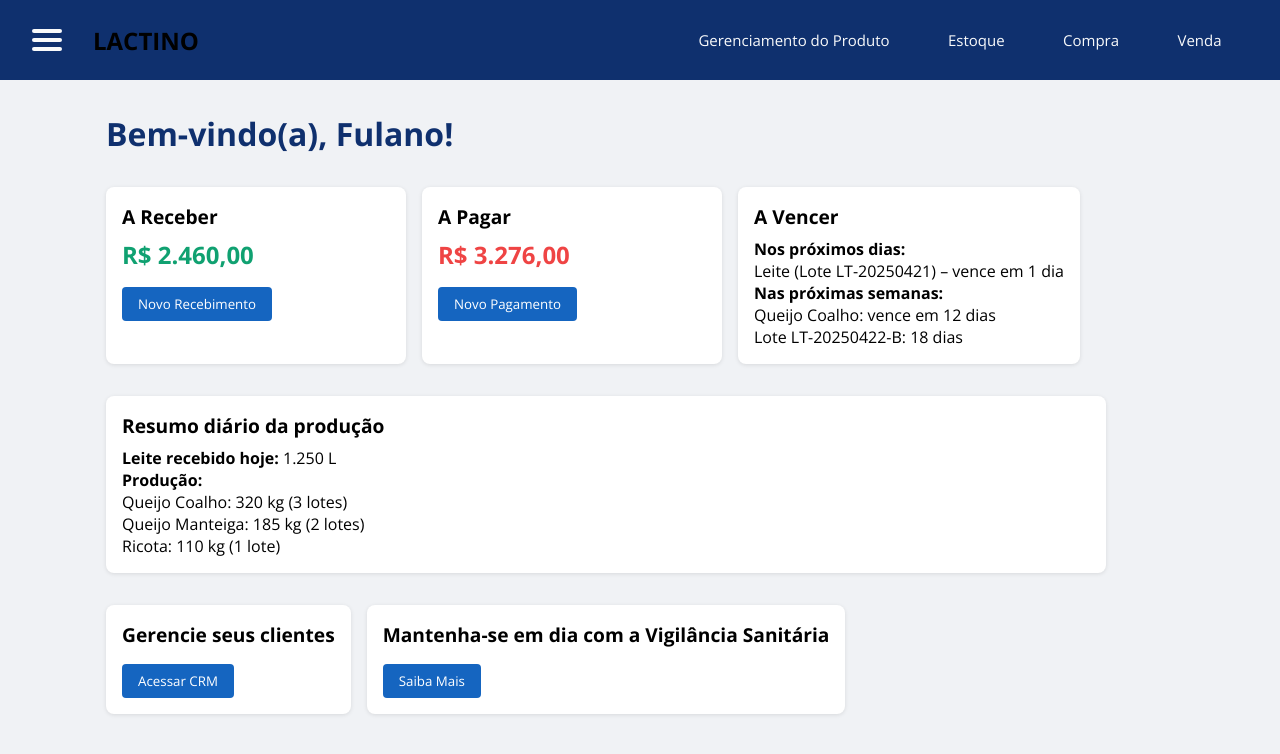
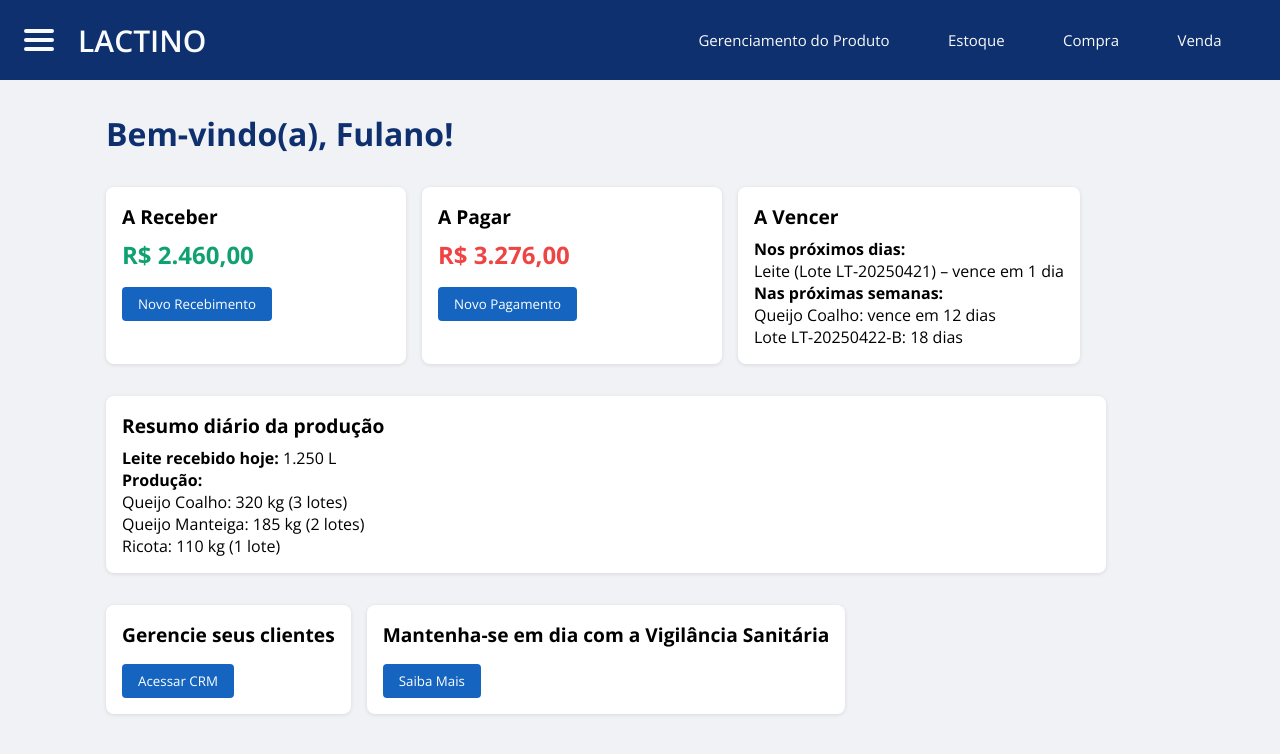
Before and after one commit to the-boys-technology/lactino-frontend, a React (Vite) app: page / in a window 1280 px wide. Shown: the top 754 px of the page. Built offline with nearby package versions, Linux system fonts and the light colour scheme.

Commit message:
feat: Add link para home no "LACTINO"

```diff
--- a/src/components/Header.tsx
+++ b/src/components/Header.tsx
@@ -1,3 +1,4 @@
+import { Link } from "react-router-dom";
 import "../css/header.css"
 import Navbar from "./Navbar"
 
@@ -10,7 +11,9 @@
                 <section className="header__menu--linha"></section>
                 <section className="header__menu--linha"></section>
             </a>
-            <h1 className="header__nome-empresa">LACTINO</h1>
+            <h1 className="header__nome-empresa">
+            <Link to="/">LACTINO</Link>
+            </h1>
         </section>
         <Navbar />
     </header>
```
